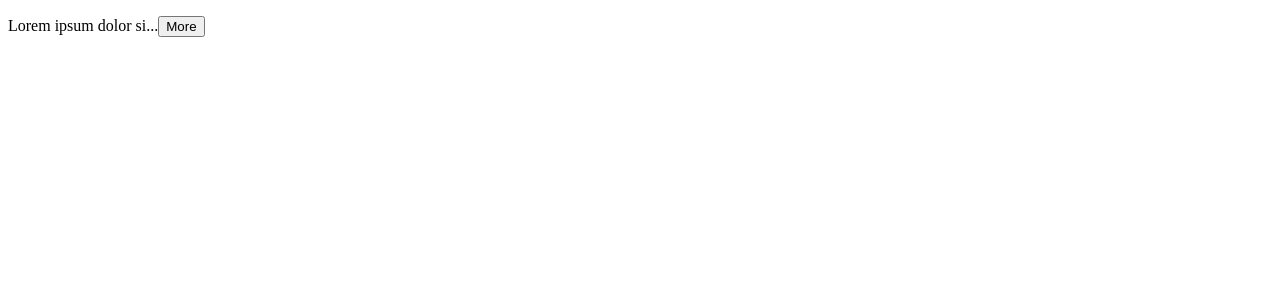
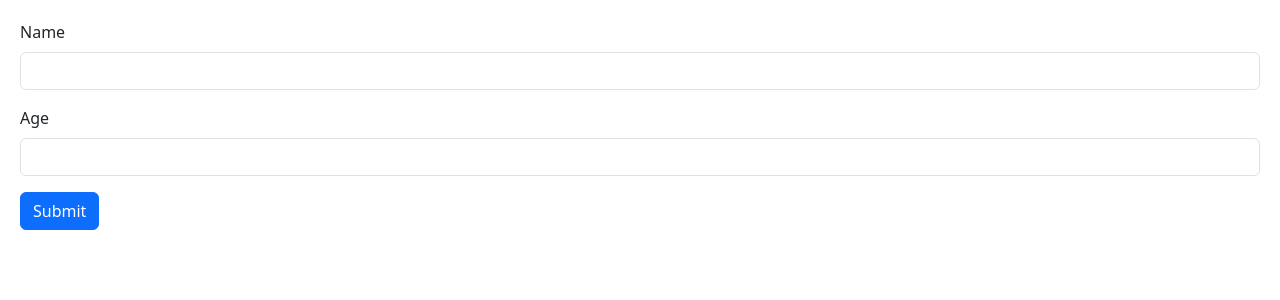
Before and after one commit to Naiem1/React-18-for-Beginners-cwm, a React (Vite) app: page / in a window 1280 px wide. Shown: the top 300 px of the page. Built offline with nearby package versions, Linux system fonts and the light colour scheme.

Commit message:
6.1-bulding-form: building a form

```diff
--- a/src/App.tsx
+++ b/src/App.tsx
@@ -1,37 +1,11 @@
 import { useState } from 'react';
-import Expandable from './components/ExpandableText';
+import Form from './components/Form';
 
 function App() {
-  const [customer, setCustomer] = useState({
-    name: 'John',
-    address: {
-      city: 'San Francisco',
-      zipCode: 94111,
-    },
-  });
 
-  const handleClick = () => {
-    setCustomer({
-      ...customer,
-      address: { ...customer.address, zipCode: 11111 },
-    });
-  };
   return (
     <div>
-      {/* <button onClick={handleClick}>Update</button> */}
-      <Expandable maxChars={20}>
-        Lorem ipsum dolor sit amet consectetur adipisicing elit. Rem, tempore
-        magnam exercitationem, voluptatem vel iste, quas quisquam molestiae
-        repellat obcaecati expedita! Consequatur placeat facere sint eius neque
-        est quae quam, quod praesentium possimus expedita ipsa animi ullam
-        deleniti maiores, itaque dolorem tempore ab in? Sint eligendi
-        repellendus, sapiente expedita dignissimos, praesentium temporibus vitae
-        quos harum suscipit eius quia iure aperiam totam sunt! Quod, doloremque
-        inventore nihil at dolores deleniti minima culpa iure porro praesentium
-        eligendi, modi nam ratione reprehenderit, recusandae vel laborum
-        impedit. Vitae sapiente earum aut dignissimos adipisci magnam voluptatum
-        non veritatis velit sequi nesciunt, illo officiis cumque nihil.
-      </Expandable>
+      <Form/>
     </div>
   );
 }
--- /dev/null
+++ b/src/components/Form.tsx
@@ -0,0 +1,23 @@
+const Form = () => {
+  return (
+    <form>
+      <div className="mb-3">
+        <label htmlFor="name" className="form-label">
+          Name
+        </label>
+        <input id="name" type="text" className="form-control" />
+      </div>
+      <div className="mb-3">
+        <label htmlFor="age" className="form-label">
+          Age
+        </label>
+        <input id="age" type="number" className="form-control" />
+      </div>
+      <button type="submit" className="btn btn-primary">
+        Submit
+      </button>
+    </form>
+  );
+};
+
+export default Form;
--- /dev/null
+++ b/src/index.css
@@ -0,0 +1,3 @@
+body {
+  padding: 20px;
+}
--- a/src/main.tsx
+++ b/src/main.tsx
@@ -1,7 +1,8 @@
 import React from 'react'
 import ReactDOM from 'react-dom/client'
 import App from './App.tsx'
-// import 'bootstrap/dist/css/bootstrap.min.css';
+import 'bootstrap/dist/css/bootstrap.min.css';
+import './index.css'
 
 ReactDOM.createRoot(document.getElementById('root')!).render(
   <React.StrictMode>
```
